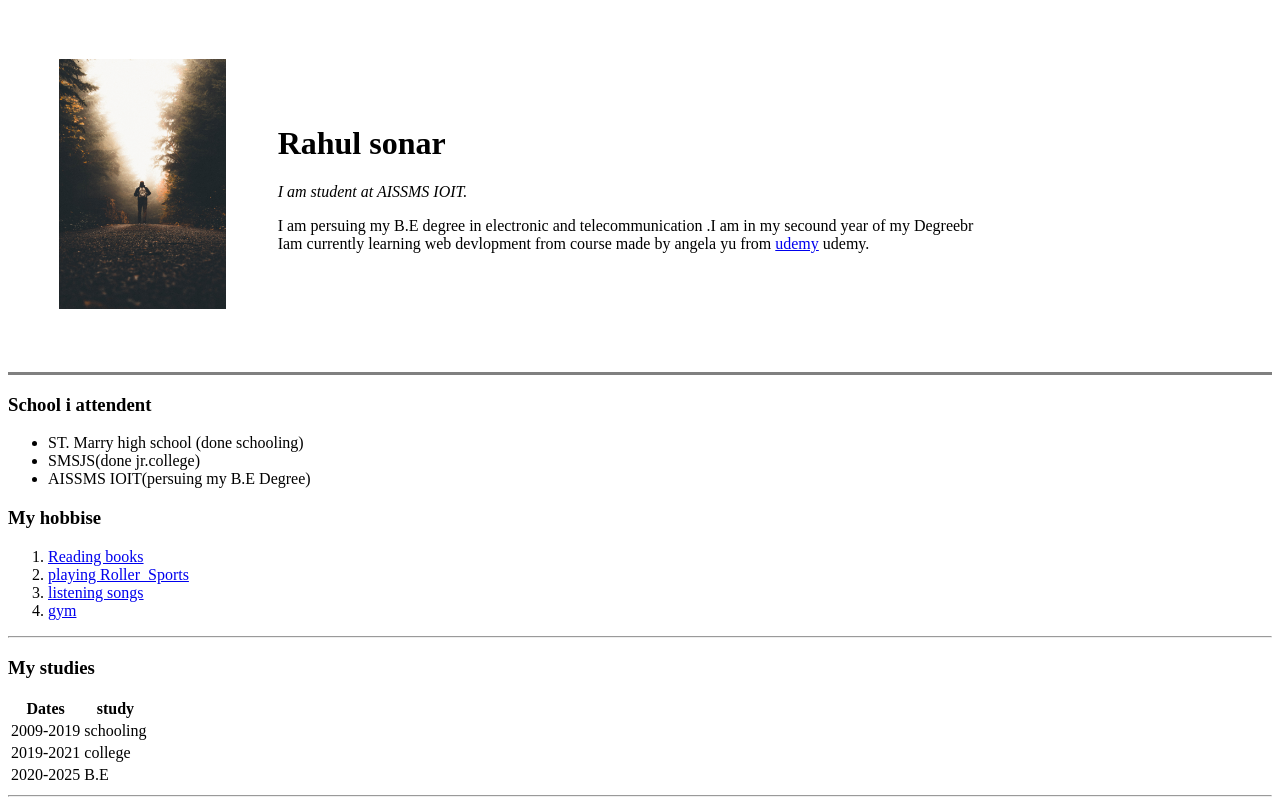
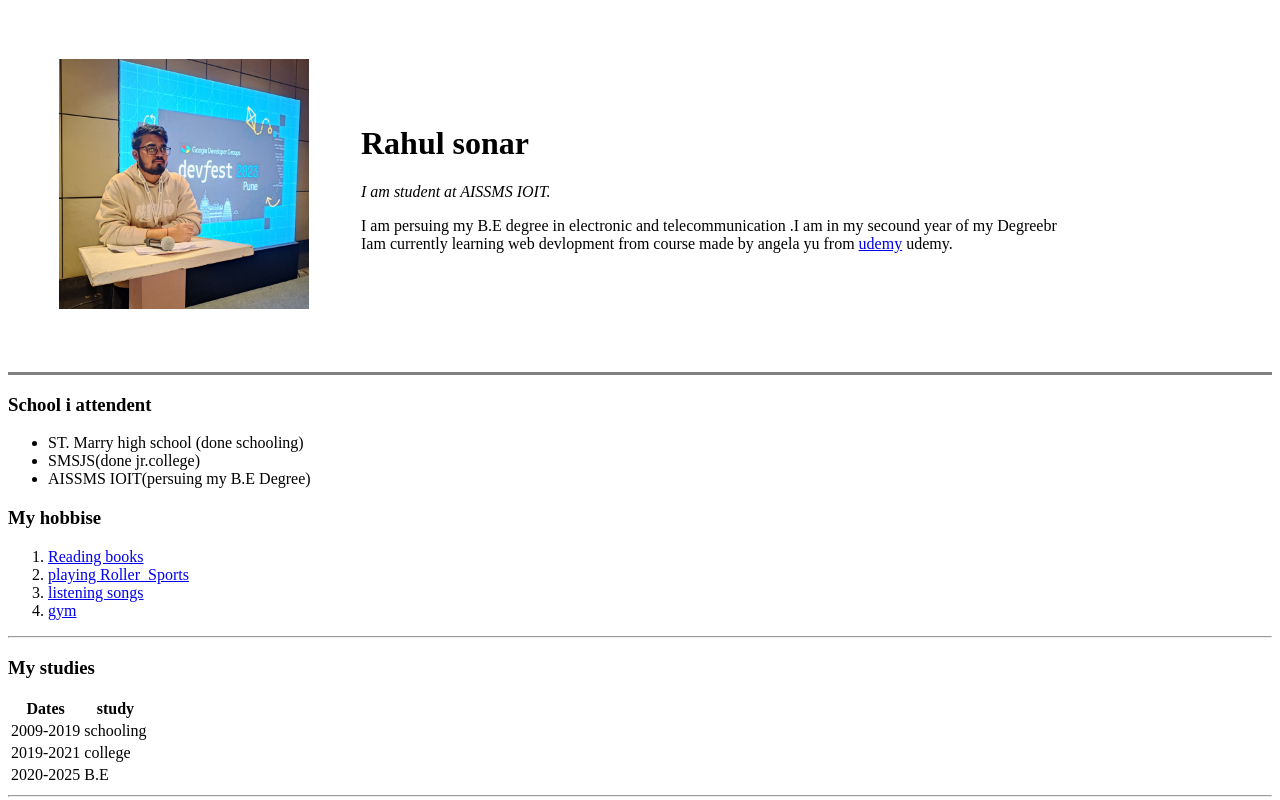
Before and after one commit to sonar288/cv, a plain HTML site: page index.html in a window 1280 px wide. Shown: the top 800 px of the page. Drawn offline with Linux system fonts and the light colour scheme.

Commit message:
Update index.html

```diff
--- a/index.html
+++ b/index.html
@@ -9,7 +9,7 @@
 <body>
   <table cellspacing = "50">
     <tr>
-      <td>  <img src="profile photo.jpg" alt="Rahul Sonar profile photo" height="250" ></td>
+      <td>  <img src="WhatsApp Image 2023-12-26 at 01.02.10_d5e67431.jpg" alt="Rahul Sonar profile photo" height="250" ></td>
       <td><h1>Rahul sonar</h1>
       <p> <em> I am student at AISSMS IOIT.</em> </p>
       <p> I am persuing my B.E degree in electronic and telecommunication .I am in my secound year of my Degreebr <br>
```
